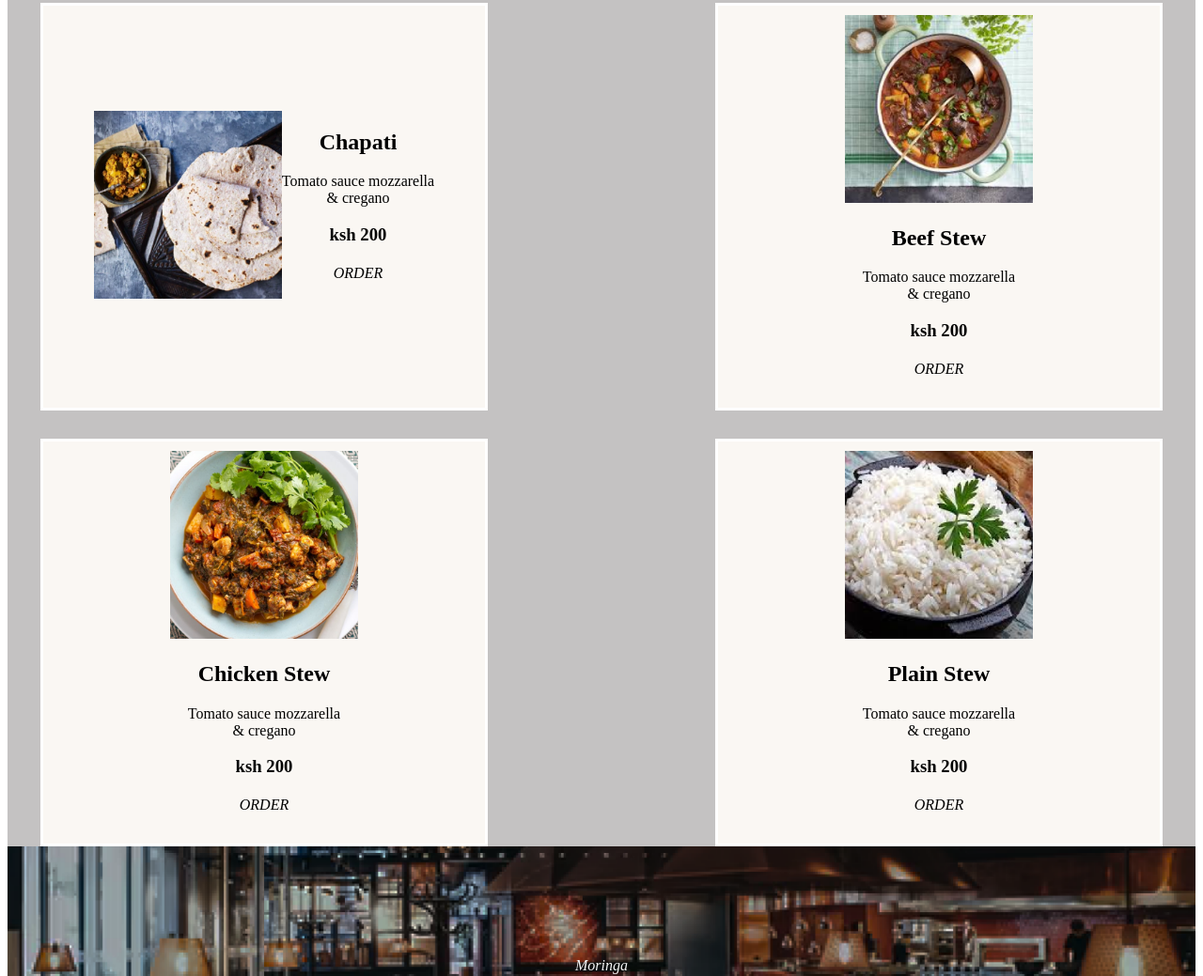
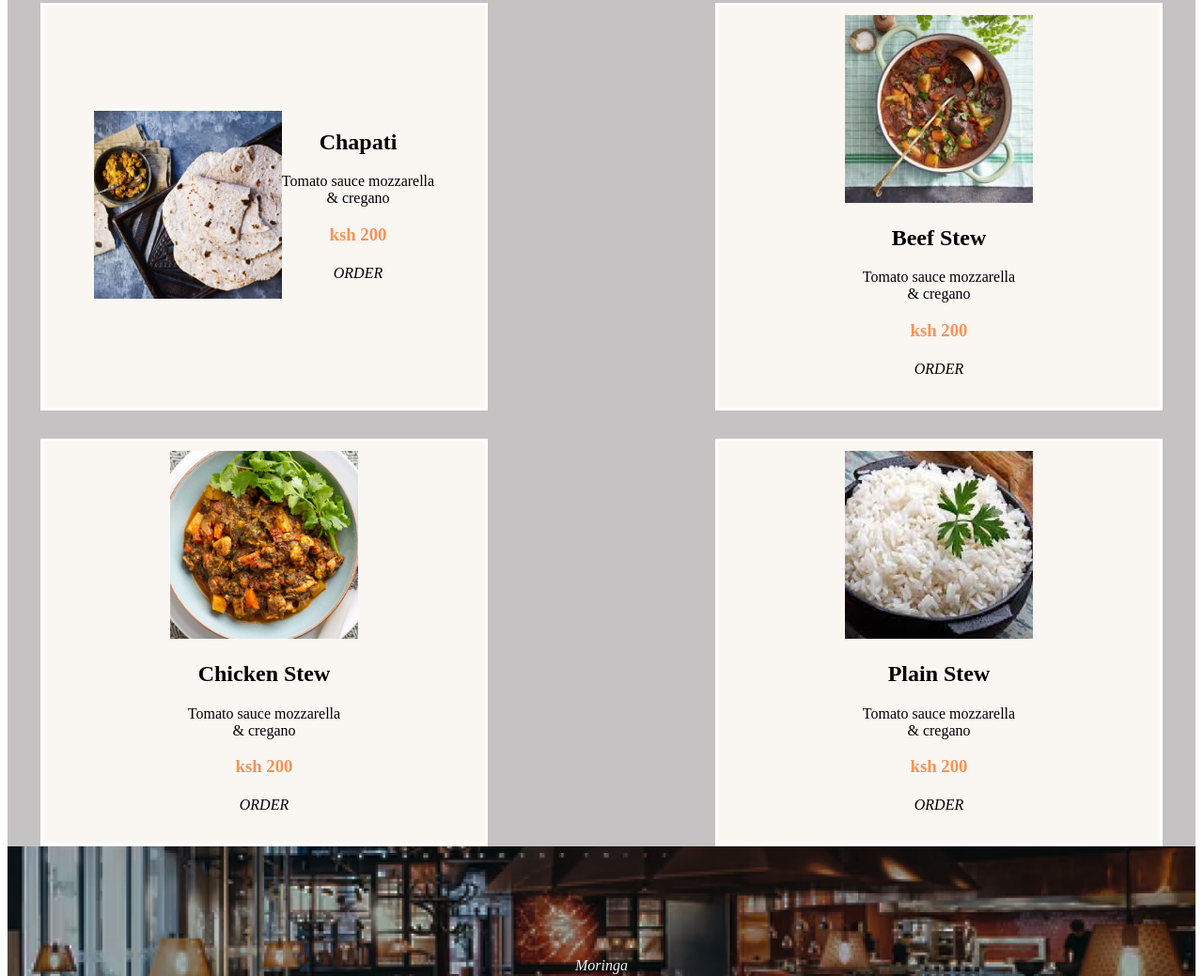
Before and after one commit to debbyne/traditionalrestaurant, a plain HTML site: page index6.html in a window 1280 px wide. Shown: the part 1277-2316 px from the top of the page at 94% size. Drawn offline with Linux system fonts and the light colour scheme.

Commit message:
save changes 2

```diff
--- a/styles6.css
+++ b/styles6.css
@@ -213,3 +213,6 @@ h4{
   color: #faf7f3;
   text-align: center;
 }
+.first h3{
+  color: hsla(22, 95%, 59%, 0.829);
+}
```
